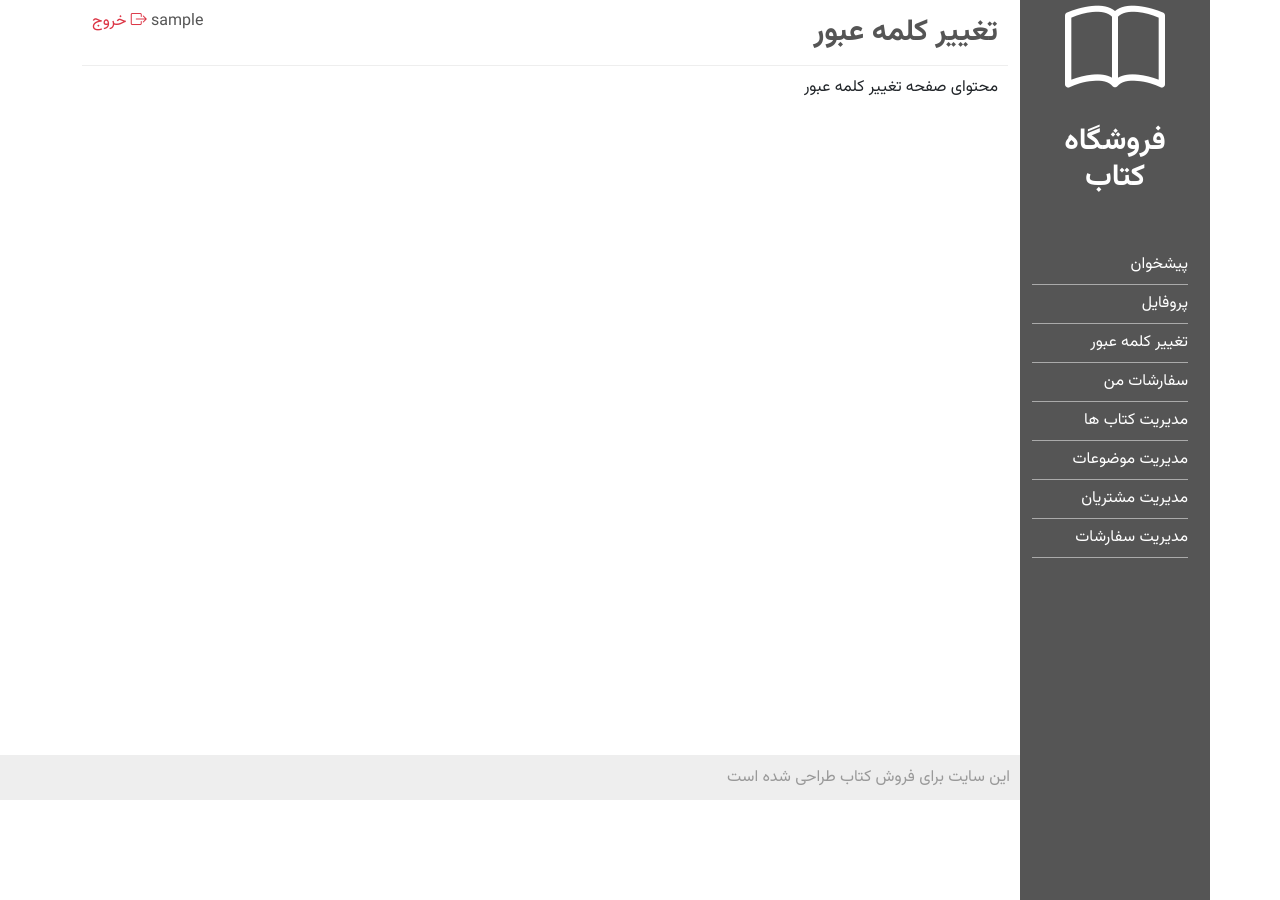
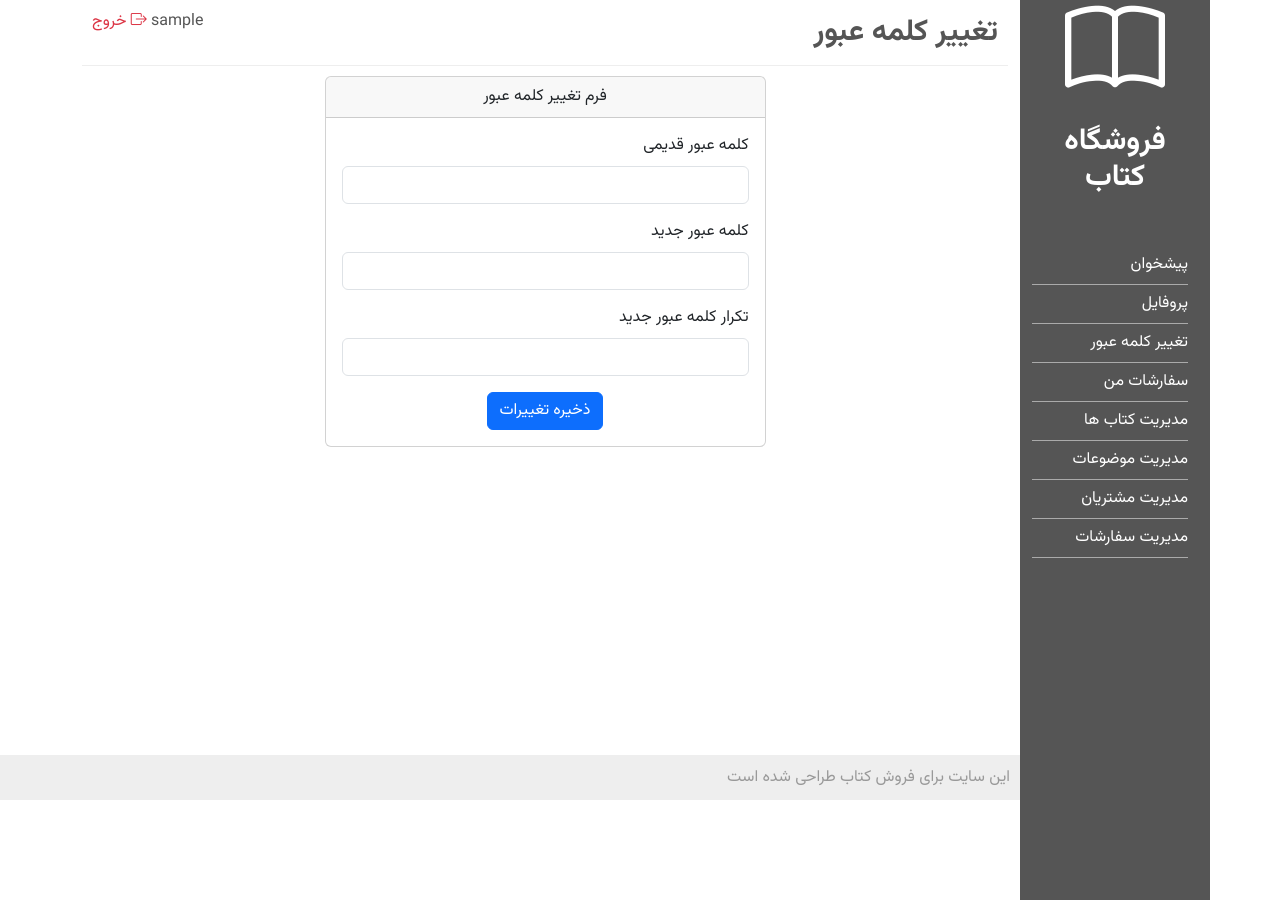
Before and after one commit to Developer-N/php_bookstore_2024, a PHP site: page /php_bookstore_2024/ui-dashboard/password.php in a window 1280 px wide. Run offline with PHP 8.4, Linux system fonts and the light colour scheme; the visitor is signed in with stand-in values (Sample User, id 1).

Commit message:
تکمیل کردن صفحه تغییر کلمه عبور

```diff
--- a/ui-dashboard/password.php
+++ b/ui-dashboard/password.php
@@ -2,7 +2,48 @@
 $page_title = "تغییر کلمه عبور";
 
 include('header2.php'); ?>
+    <div class="container-fluid d-flex justify-content-center">
+        <div class="card w-50">
+            <div class="card-header text-center">فرم تغییر کلمه عبور</div>
+            <div class="card-body">
+                <form method="post" action="../controllers/passwordChangeController.php">
 
-     محتوای صفحه تغییر کلمه عبور
+                    <input type="hidden" name="userName" value="<?= $_SESSION['user'] ?>">
+
+                    <div class="mb-3">
+                        <label for="oldPassword" class="form-label">کلمه عبور قدیمی</label>
+                        <input type="password" class="form-control" id="oldPassword" name="oldPassword" required>
+                    </div>
+
+                    <div class="mb-3">
+                        <label for="newPassword" class="form-label">کلمه عبور جدید</label>
+                        <input type="password" class="form-control" id="newPassword" name="newPassword" required>
+                    </div>
+
+                    <div class="mb-3">
+                        <label for="newPassword2" class="form-label">تکرار کلمه عبور جدید</label>
+                        <input type="password" class="form-control" id="newPassword2" name="newPassword2" required>
+                    </div>
+                    <div class="text-center">
+                        <button type="submit" class="btn btn-primary">ذخیره تغییرات</button>
+                    </div>
+                </form>
+                <?php
+                if (isset($_GET['error'])) {
+                    ?>
+                    <p class="m-2 alert alert-warning"><?= $_GET['error'] ?></p>
+                <?php } ?>
+
+                <?php
+                if (isset($_GET['msg'])) {
+                    ?>
+                    <p class="m-2 alert alert-success"><?= $_GET['msg'] ?></p>
+                <?php } ?>
+
+            </div>
+        </div>
+
+    </div>
+
 
 <?php include('footer2.php'); ?>
```
Also changed, not shown: controllers/passwordChangeController.php (added, +39 -0 lines).
